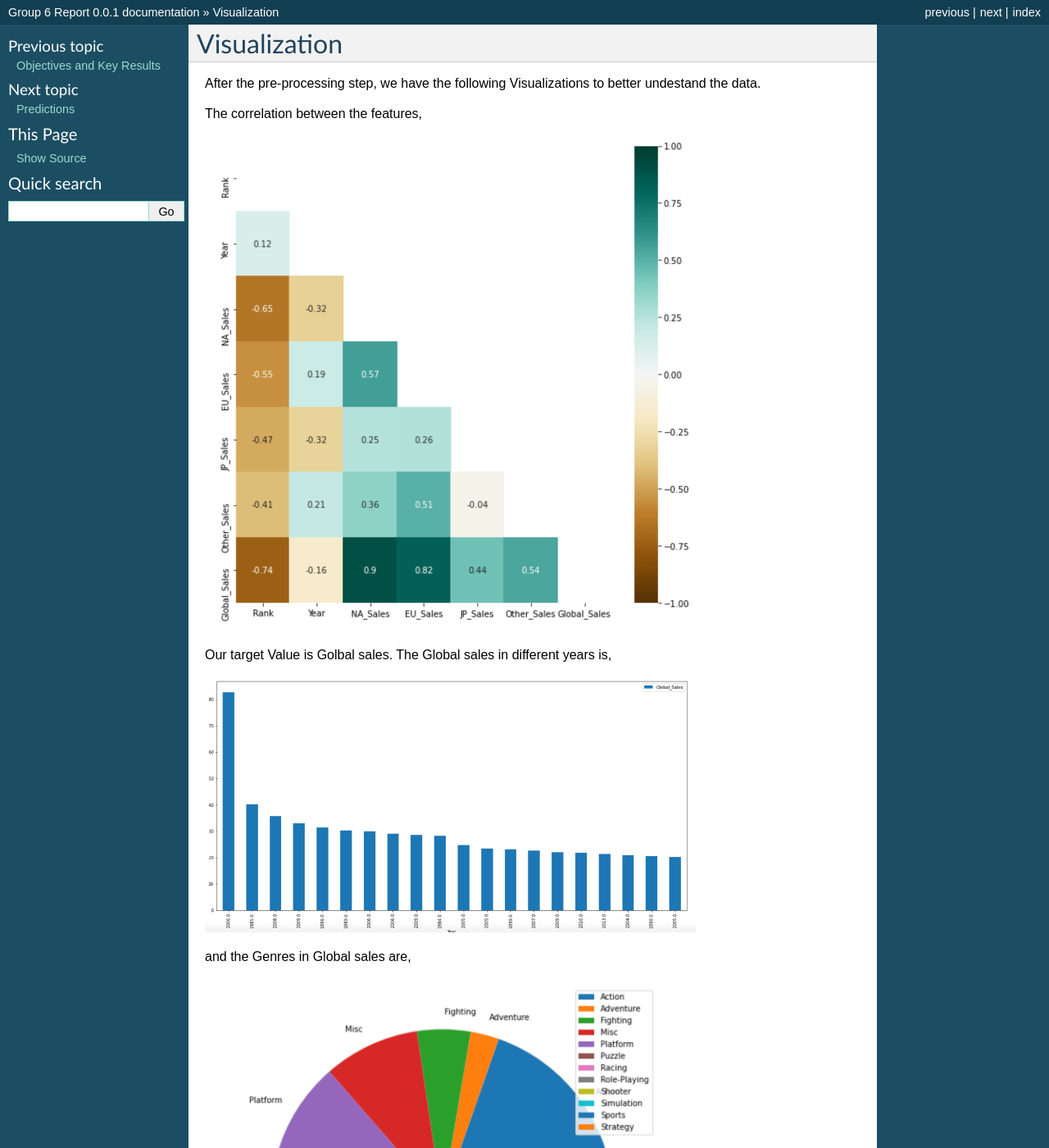
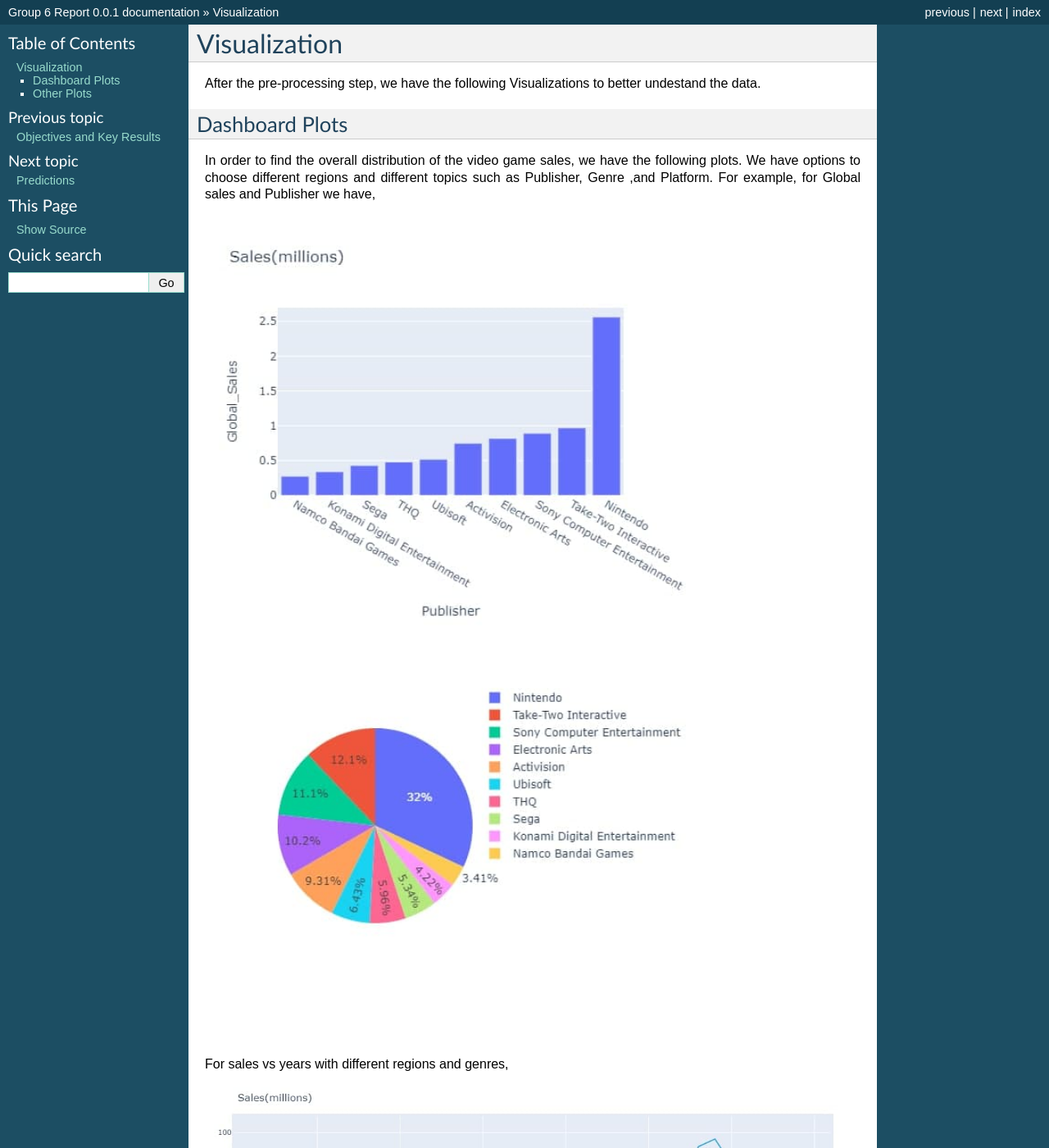
Before and after one commit to KaustubhLall/229-Project-Group-6, a Sphinx documentation site: the page built from docs/Visualization.rst, in a window 1280 px wide and 1400 px high. Shown: the whole window at 82% size. Built offline with Sphinx 7.4.7, drawn with Linux system fonts in a browser that asks for light colours; some of the changed text lies outside the part shown.

Commit message:
new updates

```diff
--- a/docs/Visualization.rst
+++ b/docs/Visualization.rst
@@ -3,6 +3,39 @@
 
 
 After the pre-processing step, we have the following Visualizations to better undestand the data.
+
+Dashboard Plots
+---------------
+
+In order to find the overall distribution of the video game sales, we have the following plots. We have options to choose different regions and different topics such as Publisher, Genre ,and Platform. For example, for Global sales and Publisher we have,
+
+.. image:: plots/1a.jpg
+   :width: 600
+
+
+
+.. image:: plots/2a.jpg
+   :width: 600
+
+
+For sales vs years with different regions and genres,
+
+
+.. image:: plots/3a.jpg
+   :width: 800
+
+we can change the regions and also topics including action, shooter and etc.
+
+And finally we have sales barplots with different genres by choosing different regions. For example, for Global sales we have,
+
+
+.. image:: plots/4a.jpg
+   :width: 800
+
+
+Other Plots
+-----------
+Here are more plots to underastand the data better.
 
 The correlation between the features,
 
```
Also changed, not shown: docs/OKR.rst (+10 -0 lines), docs/plots/1a.jpg (added), docs/plots/2a.jpg (added), docs/plots/3a.jpg (added), docs/plots/4a.jpg (added), 14 other files.
